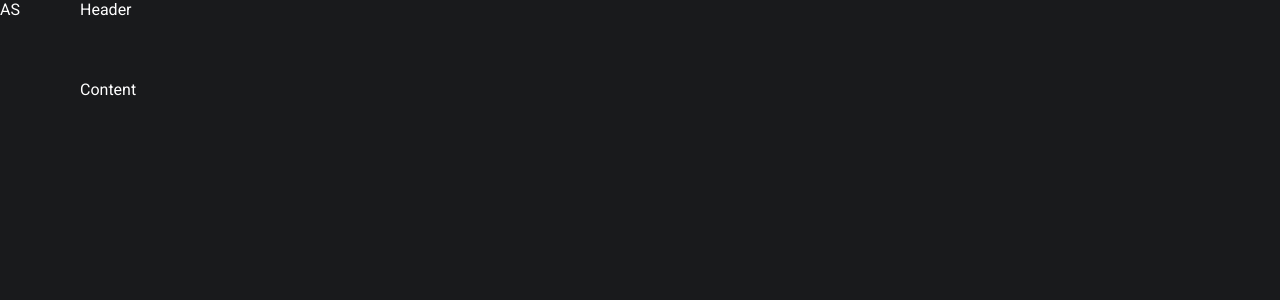
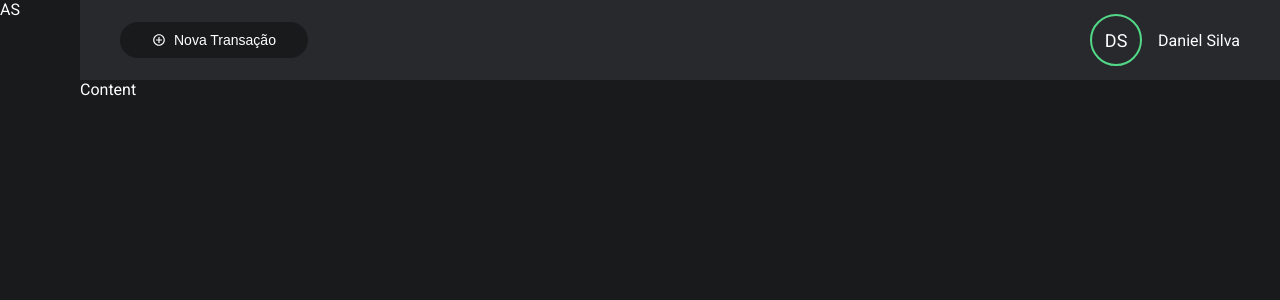
Before and after one commit to dfsilva-dxp/minha-carteira, a React (Create React App) app: page / in a window 1280 px wide. Shown: the top 300 px of the page. Built offline with nearby package versions, Linux system fonts and the light colour scheme.

Commit message:
feat: importando o header

```diff
--- a/src/components/Layout/index.tsx
+++ b/src/components/Layout/index.tsx
@@ -1,4 +1,5 @@
 import { ReactElement } from "react";
+import Header from "../Header";
 import * as S from "./styled";
 
 type LayoutProps = {
@@ -8,7 +9,7 @@ type LayoutProps = {
 const Layout = ({ children }: LayoutProps) => {
   return (
     <S.Grid>
-      <S.Header>Header</S.Header>
+      <Header />
       <S.Aside>AS</S.Aside>
       <S.Content>{children}</S.Content>
     </S.Grid>
```
